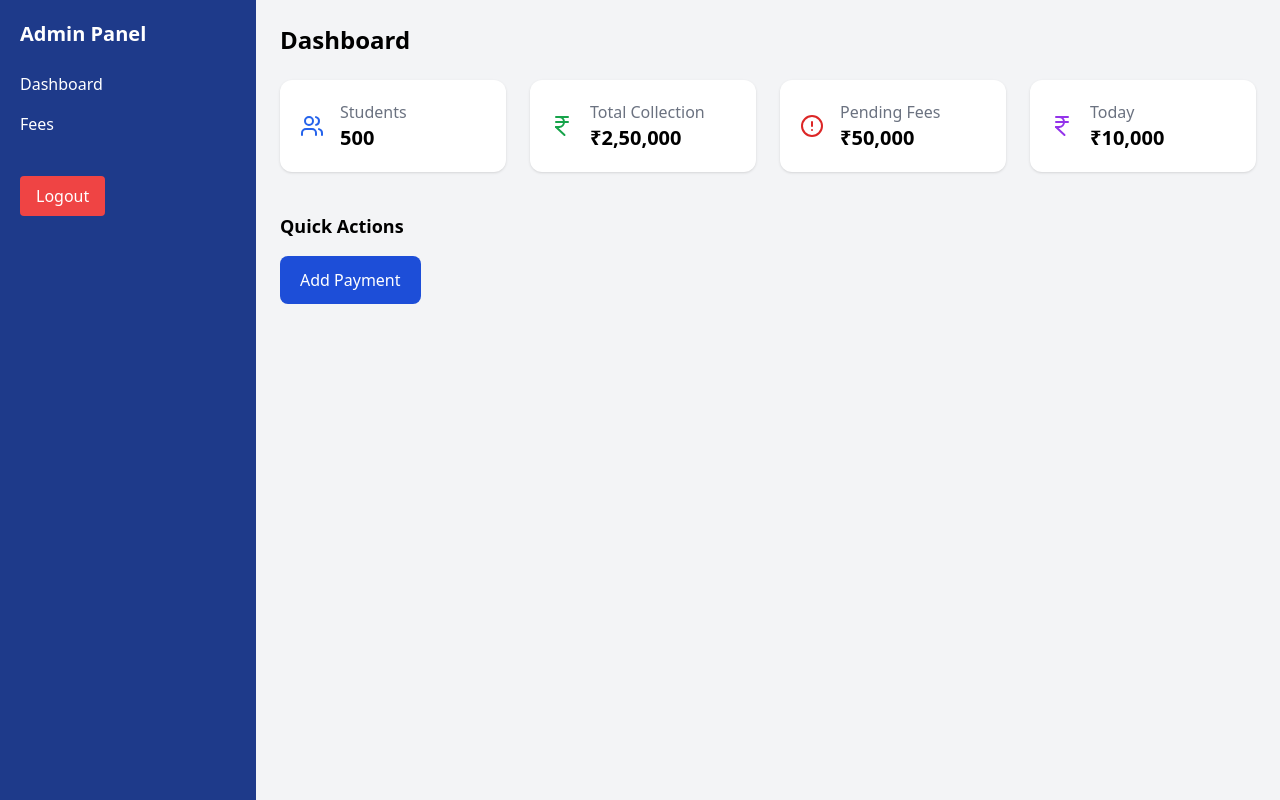
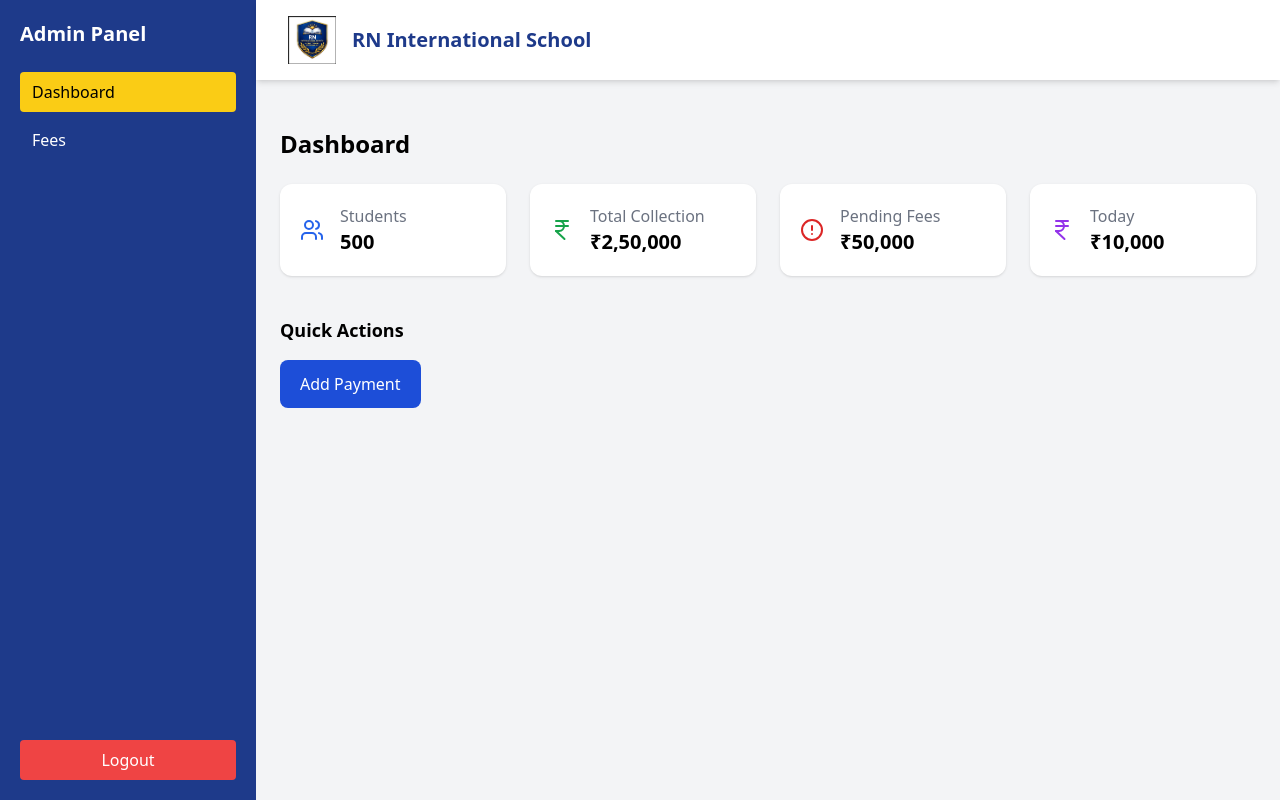
Before and after one commit to AkshayKumar83/RN-International-School, a React (Vite) app: page /admin/dashboard in a window 1280 px wide. Built offline with nearby package versions, Linux system fonts and the light colour scheme; sample sign-in values are in the browser's storage.

Commit message:
adding navbar like in admin pannel

```diff
--- a/src/admin/ Dashboard.jsx
+++ b/src/admin/ Dashboard.jsx
@@ -1,5 +1,6 @@
 import { Link, useNavigate } from "react-router-dom";
 import { Users, IndianRupee, AlertCircle, LogOut } from "lucide-react";
+import { NavLink } from "react-router-dom";
 
 function Dashboard() {
   const navigate = useNavigate();
@@ -12,8 +13,10 @@ function Dashboard() {
   return (
     <div className="flex min-h-screen bg-gray-100">
 
+
+
       {/* Sidebar */}
-      <div className="w-64 bg-blue-900 text-white p-5">
+      {/* <div className="w-64 bg-blue-900 text-white p-5">
         <h2 className="text-xl font-bold mb-6">Admin Panel</h2>
 
         <ul className="space-y-4">
@@ -31,11 +34,76 @@ function Dashboard() {
         >
           Logout
         </button>
-      </div>
+      </div> */}
+
+      <div className="w-64 bg-blue-900 text-white p-5 flex flex-col justify-between">
+
+  <div>
+    <h2 className="text-xl font-bold mb-6">Admin Panel</h2>
+
+    <ul className="space-y-2">
+      <li>
+        <NavLink
+          to="/admin/dashboard"
+          className={({ isActive }) =>
+            `block px-3 py-2 rounded transition ${
+              isActive
+                ? "bg-yellow-400 text-black"
+                : "hover:bg-yellow-400 hover:text-black"
+            }`
+          }
+        >
+          Dashboard
+        </NavLink>
+      </li>
+
+      <li>
+        <NavLink
+          to="/admin/fees"
+          className={({ isActive }) =>
+            `block px-3 py-2 rounded transition ${
+              isActive
+                ? "bg-yellow-400 text-black"
+                : "hover:bg-yellow-400 hover:text-black"
+            }`
+          }
+        >
+          Fees
+        </NavLink>
+      </li>
+    </ul>
+  </div>
+
+  <button
+    onClick={logout}
+    className="bg-red-500 px-4 py-2 rounded w-full"
+  >
+    Logout
+  </button>
+
+     </div>
 
       {/* Main Content */}
-      <div className="flex-1 p-6">
+      <div className="flex-1">    {/* Header */}
+      <div className="w-full bg-white  shadow-md px-8 py-4 mb-6 flex justify-between items-center">
 
+   <div className="flex items-center gap-4">
+    <img
+      src="/images/logo.png"
+      alt="logo"
+      className="w-12 h-12 object-contain"
+    />
+    <div>
+      <h2 className="font-bold text-xl text-blue-900">
+        RN International School
+      </h2>
+      {/* <p className="text-sm text-gray-500">Fee Management System</p> */}
+    </div>
+  </div>
+
+
+</div>
+       <div className="p-6">
         <h1 className="text-2xl font-bold mb-6">Dashboard</h1>
 
         {/* Cards */}
@@ -90,6 +158,7 @@ function Dashboard() {
 
       </div>
     </div>
+    </div>
   );
 }
 
--- a/src/admin/Fees.jsx
+++ b/src/admin/Fees.jsx
@@ -1,6 +1,7 @@
 import { useState } from "react";
 import { IndianRupee, User, Calendar } from "lucide-react";
 import StudentSearch from "./StudentSearch";
+import { NavLink, useNavigate } from "react-router-dom";
 
 function Fees() {
 
@@ -31,15 +32,37 @@ function Fees() {
 
     <h2 className="text-2xl font-bold mb-8">Admin Panel</h2>
 
-    <ul className="space-y-4 text-sm">
-      <li className="hover:bg-white/10 p-2 rounded cursor-pointer transition">
-        Dashboard
-      </li>
+<ul className="space-y-2">
+  <li>
+    <NavLink
+      to="/admin/dashboard"
+      className={({ isActive }) =>
+        `block px-3 py-2 rounded transition ${
+          isActive
+            ? "bg-yellow-400 text-black"
+            : "hover:bg-yellow-400 hover:text-black"
+        }`
+      }
+    >
+      Dashboard
+    </NavLink>
+  </li>
 
-      <li className="bg-white/20 p-2 rounded font-semibold text-yellow-300">
-        Fees
-      </li>
-    </ul>
+  <li>
+    <NavLink
+      to="/admin/fees"
+      className={({ isActive }) =>
+        `block px-3 py-2 rounded transition ${
+          isActive
+            ? "bg-yellow-400 text-black"
+            : "hover:bg-yellow-400 hover:text-black"
+        }`
+      }
+    >
+      Fees
+    </NavLink>
+  </li>
+</ul>
 
   </div>
 
```
